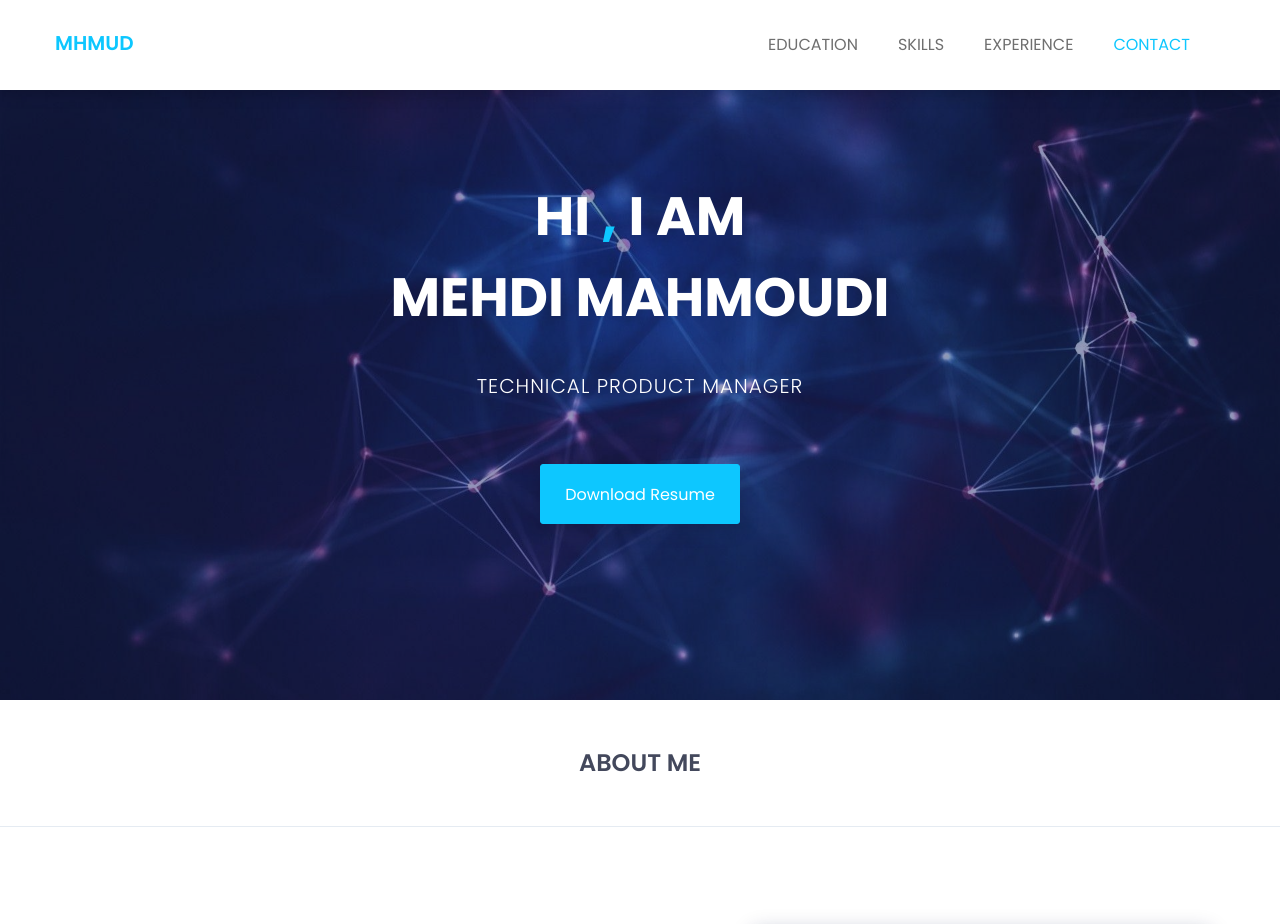
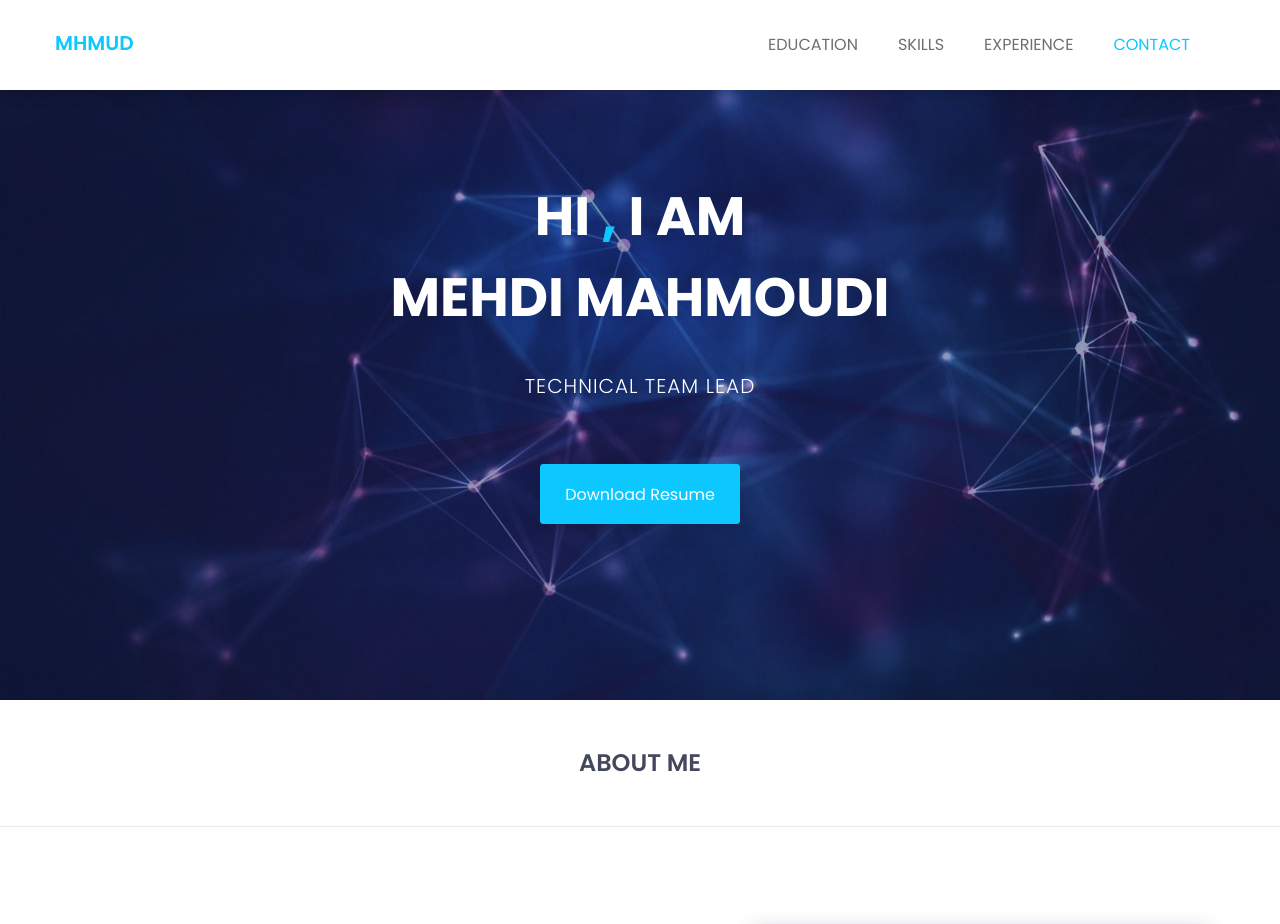
Before and after one commit to mehdim894/mhmud.ir, a plain HTML site: page index.html in a window 1280 px wide. Shown: the top 924 px of the page. Drawn offline with nearby package versions, Linux system fonts and the light colour scheme.

Commit message:
title edited

```diff
--- a/index.html
+++ b/index.html
@@ -101,7 +101,7 @@
 					<div class="col-md-12 text-center">
 						<div class="header-text">
 							<h2>hi <span>,</span> i am <br> Mehdi Mahmoudi <br> </h2>
-							<p>Technical Product Manager</p>
+							<p>Technical Team Lead</p>
 							<a href="" download>download resume</a>
 						</div><!--/.header-text-->
 					</div><!--/.col-->
@@ -122,7 +122,7 @@
 						<div class="col-sm-6">
 							<div class="single-about-txt">
 								<h3>
-									I am a Technical Product Manager.
+									I am a Technical Team Lead.
 								</h3>
 								<p>
 									Duis aute irure dolor in reprehenderit in voluptate velit esse cillum dolore eu fugiat nulla pariatur. Excepteur sint occaecat cupidatat non proident, sunt in culpa qui officia deserunt mollit anim id est laborum. Sed ut perspi unde omnis iste natus error sit voluptatem accusantium doloremque lauda ntium, totam rem aperiam, eaque ipsa quae ab illo inventore veritatis et quasi architecto beatae vitae dicta sunt explicabo. Nemo enim ipsam vo luptatem quia voluptas sit aspernatur aut odit aut fugit,
@@ -371,7 +371,7 @@
 											<div class="col-md-5">
 												<div class="experience-time text-right">
 													<h2>2020 - Present</h2>
-													<h3>Technical Product Manager</h3>
+													<h3>Technical Team Lead</h3>
 												</div><!--/.experience-time-->
 											</div><!--/.col-->
 											<div class="col-md-offset-1 col-md-5">
@@ -493,7 +493,7 @@
 								<div class="contact-adress">
 									<div class="contact-add-head">
 										<h3>Mehdi Mahmoudi</h3>
-										<p>Technical Product Manager</p>
+										<p>Technical Team Lead</p>
 									</div>
 									<div class="contact-add-info">
 										<div class="single-contact-add-info">
```
